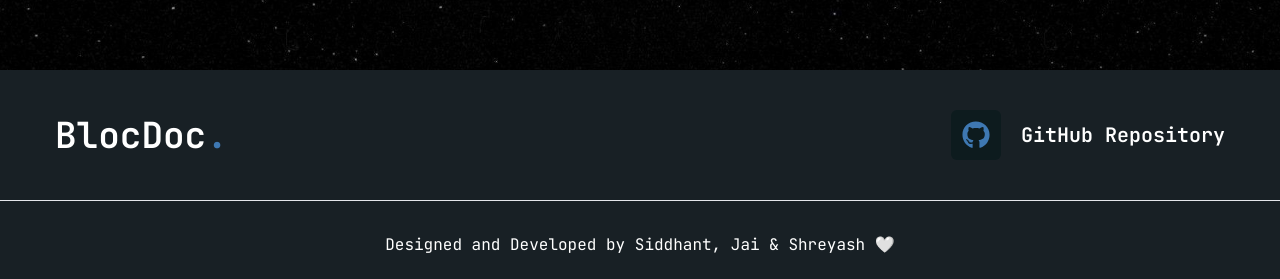
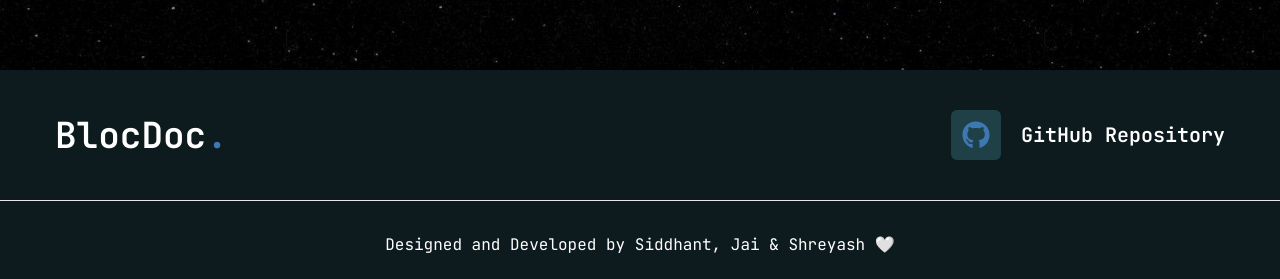
Before and after one commit to jaisharma687/BlocDoc, a Next.js app: page / in a window 1280 px wide. Shown: the part 518-797 px from the top of the page. Built offline with nearby package versions, Linux system fonts and the light colour scheme.

Commit message:
footer colour changed

```diff
--- a/components/Footer.jsx
+++ b/components/Footer.jsx
@@ -5,7 +5,7 @@ import { FaGithub } from 'react-icons/fa';
 
 const Footer = () => {
     return (
-        <footer className="bg-secondary">
+        <footer className="bg-primary">
         <div className="container">
             <div className="flex justify-between items-center xl:py-10 pt-5 pb-5 gap-8">
             <div className="mb-8 text-center lg:col-3 lg:mb-0 lg:text-left">
@@ -22,7 +22,7 @@ const Footer = () => {
                 target="_blank"
                 rel="noopener noreferrer nofollow"
             >
-                <div className="w-[30px] h-[30px] xl:w-[50px] xl:h-[50px] bg-primary text-accent rounded-md flex items-center justify-center hover:text-accent-hover">
+                <div className="w-[30px] h-[30px] xl:w-[50px] xl:h-[50px] bg-green text-accent rounded-md flex items-center justify-center hover:text-accent-hover">
                     <div className="text-[28px]">
                         <FaGithub />
                     </div>
```
